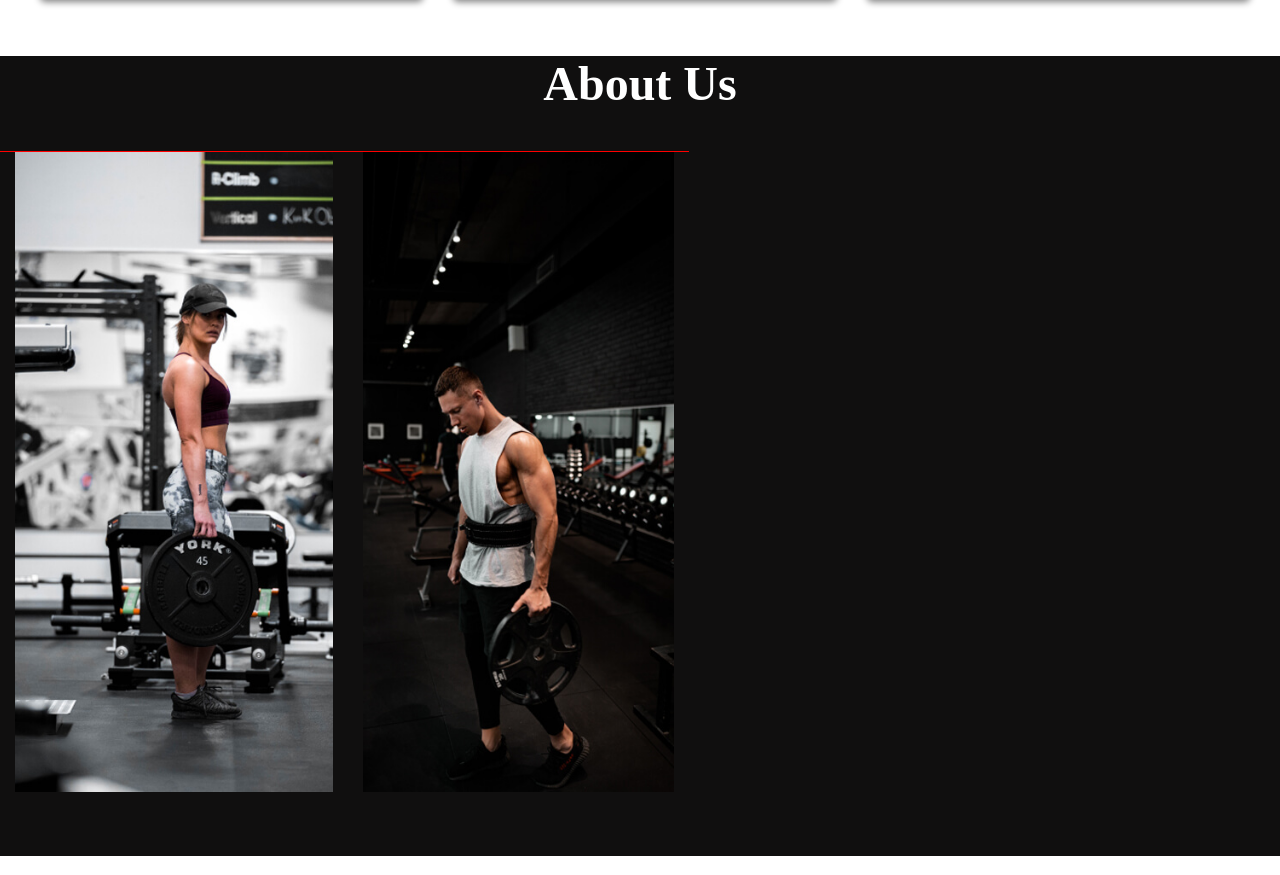
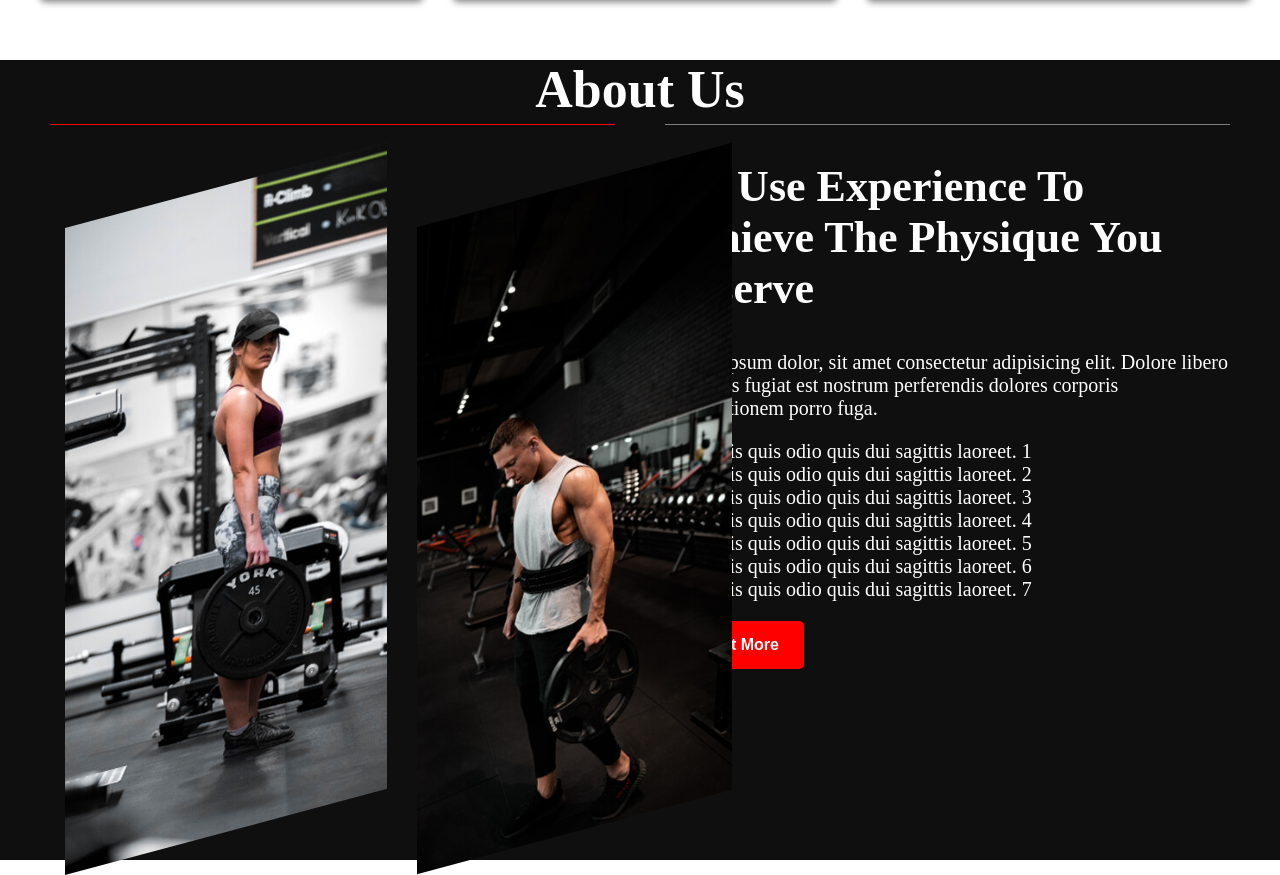
Before and after one commit to tahsan911/gym-site, a plain HTML site: page index.html in a window 1280 px wide. Shown: the part 1215-2090 px from the top of the page. Drawn offline with Linux system fonts and the light colour scheme.

Commit message:
2nd commit

```diff
--- a/index.html
+++ b/index.html
@@ -65,7 +65,22 @@
                 <img src="images/about1.jpg" alt="">
                 <img src="images/about2.jpg" alt="">
             </div>
-            <div class="second-about"></div>
+            <div class="second-about">
+                <h1>
+                    We Use Experience To Achieve The Physique You Deserve
+                </h1>
+                <p>Lorem ipsum dolor, sit amet consectetur adipisicing elit. Dolore libero possimus fugiat est nostrum perferendis dolores corporis exercitationem porro fuga.</p>
+                <ul>
+                    <li>Duis quis odio quis dui sagittis laoreet. 1</li>
+                    <li>Duis quis odio quis dui sagittis laoreet. 2</li>
+                    <li>Duis quis odio quis dui sagittis laoreet. 3</li>
+                    <li>Duis quis odio quis dui sagittis laoreet. 4</li>
+                    <li>Duis quis odio quis dui sagittis laoreet. 5</li>
+                    <li>Duis quis odio quis dui sagittis laoreet. 6</li>
+                    <li>Duis quis odio quis dui sagittis laoreet. 7</li>
+                </ul>
+                <button id="btn">About More</button>
+            </div>
         </div>
     </section>
 </body>
--- a/style.css
+++ b/style.css
@@ -96,22 +96,47 @@ body{
 }
 .about{
     display: flex;
-    height: 100%;
+    height: 100vh;
 }
 .section-3 > h1{
     color: white;
     text-align: center;
-    font-size: 48px;
+    font-size: 52px;
+    margin-bottom: 5px;
 }
 .first-about{
     display: flex;
     border-top: 1px solid red;
+    padding-top: 60px;
+    padding-bottom: 20px;
+    margin-left: 50px;
+    width: 50%;
 }
 .first-about > img {
-    width: 50%;
-    height: 80%;
+    width: 80%;
+    height: 90%;
     margin: 0 15px;
+    transform: skewY(-15deg);
 }
 .second-about{
-
+    border-top: 1px solid grey;
+    color: white;
+    width: 50%;
+    margin-left: 50px;
+    margin-right: 50px;
+    font-size: 20px;
 }
+.second-about > h1{
+    font-size: 44px;
+    color: white;
+}
+#btn{
+    padding: 15px 25px;
+    font-size: 16px;
+    font-weight: 700;
+    color: white;
+    background-color: red;
+    border-radius: 5px;
+    border: none;
+    cursor: pointer;
+}
```
